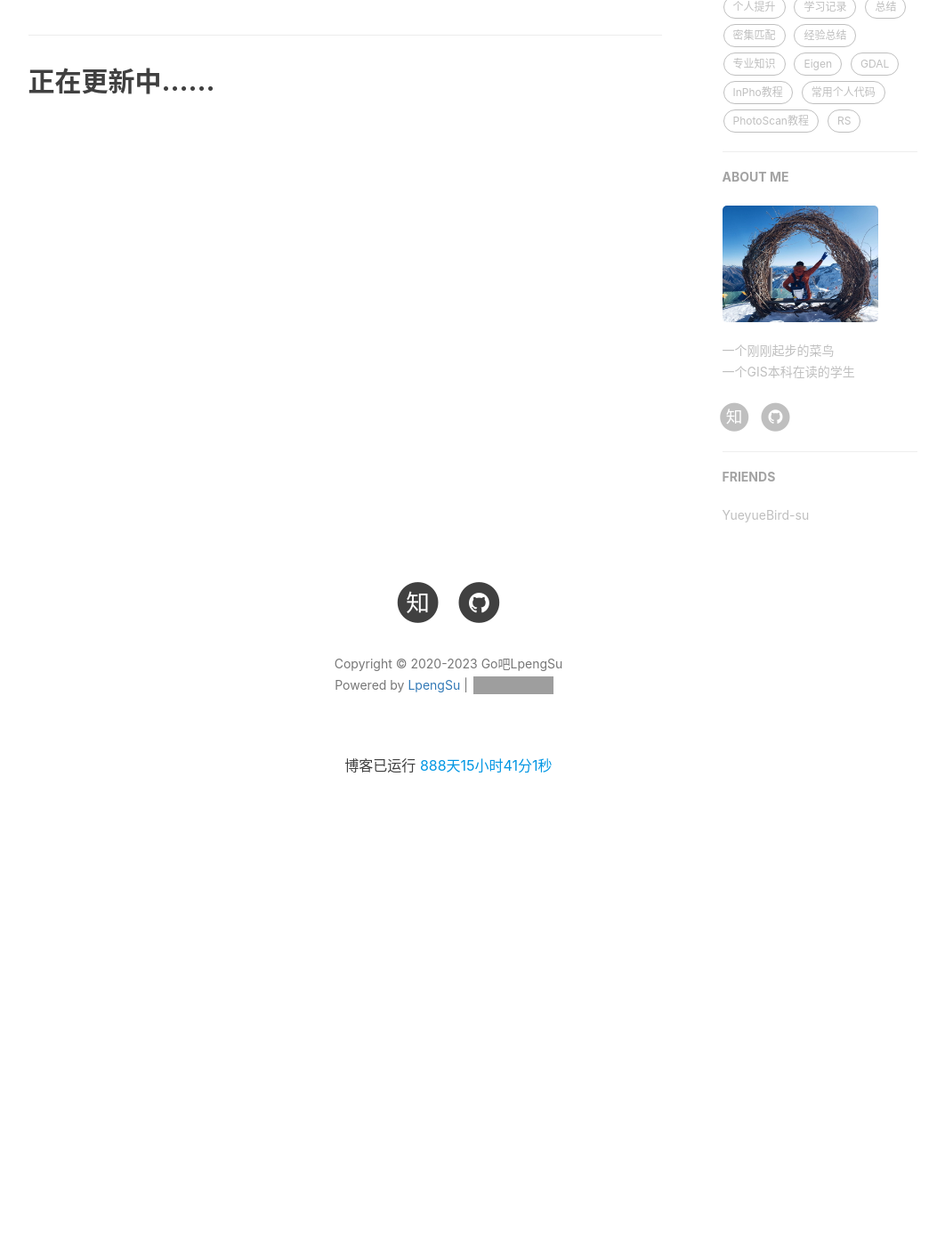
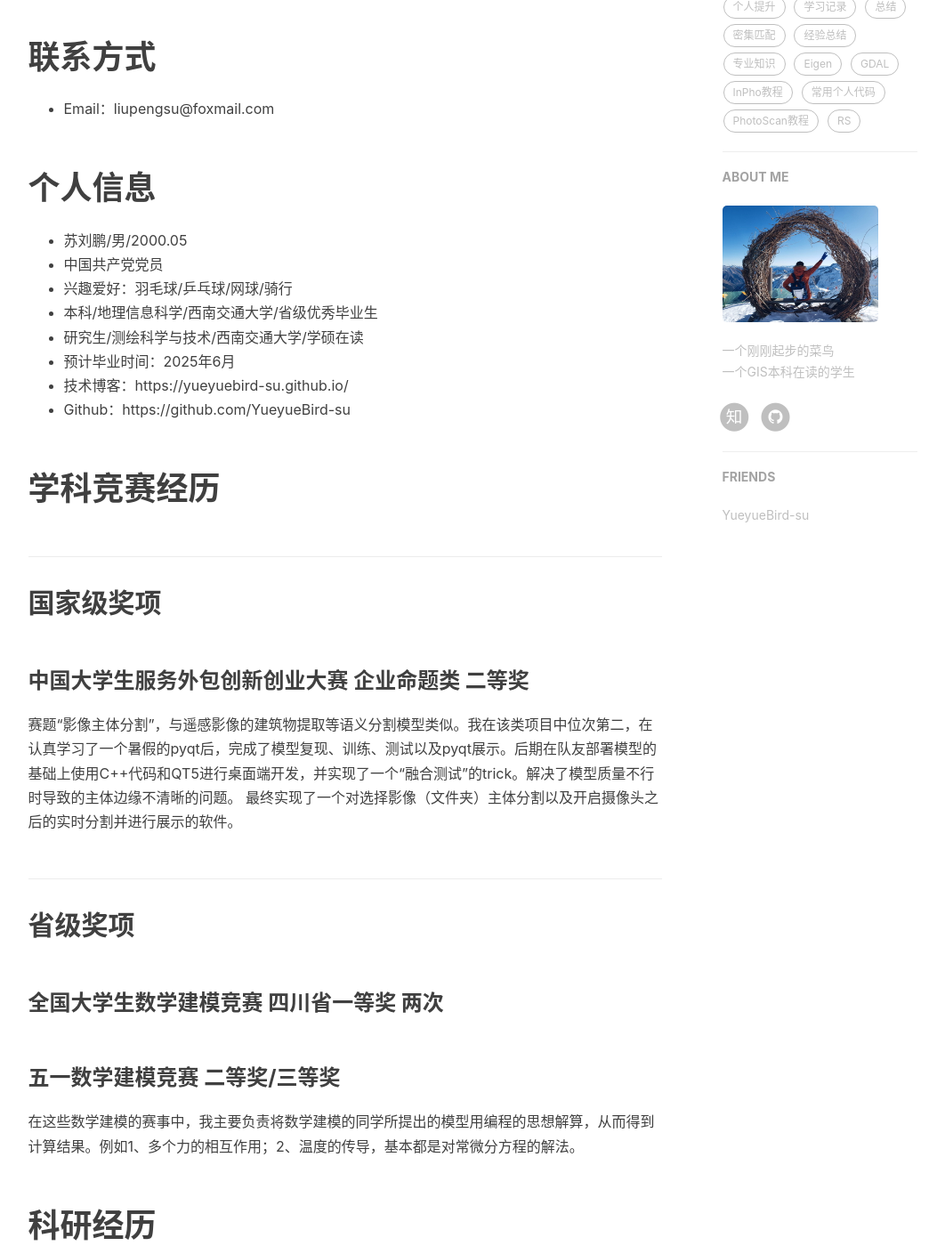
Before and after one commit to YueyueBird-su/YueyueBird-su.github.io, a Jekyll site: the page built from about.html, in a window 1280 px wide and 1400 px high, scrolled down 492 px. Shown: the whole window at 89% size, without its empty margins (136-1198 px from the left). Built offline with Jekyll 4.4.1, drawn with Linux system fonts in a browser that asks for light colours; nearby versions of some CDN libraries; comment, search, counter and statistics services are not loaded; before the commit the page ends 1393 px from its top, so only the background shows below that; some of the changed text lies outside the part shown; grey boxes are pictures that could not be loaded.

Commit message:
add zh cv

```diff
--- a/_includes/about/zh.md
+++ b/_includes/about/zh.md
@@ -1 +1,51 @@
-## 正在更新中……
+# 联系方式
+* Email：liupengsu@foxmail.com
+
+# 个人信息
+
+* 苏刘鹏/男/2000.05
+* 中国共产党党员
+* 兴趣爱好：羽毛球/乒乓球/网球/骑行
+* 本科/地理信息科学/西南交通大学/省级优秀毕业生
+* 研究生/测绘科学与技术/西南交通大学/学硕在读
+* 预计毕业时间：2025年6月
+* 技术博客：https://yueyuebird-su.github.io/
+* Github：https://github.com/YueyueBird-su
+
+# 学科竞赛经历
+
+## 国家级奖项
+
+### 中国大学生服务外包创新创业大赛 企业命题类 二等奖
+赛题“影像主体分割”，与遥感影像的建筑物提取等语义分割模型类似。我在该类项目中位次第二，在认真学习了一个暑假的pyqt后，完成了模型复现、训练、测试以及pyqt展示。后期在队友部署模型的基础上使用C++代码和QT5进行桌面端开发，并实现了一个“融合测试”的trick。解决了模型质量不行时导致的主体边缘不清晰的问题。
+最终实现了一个对选择影像（文件夹）主体分割以及开启摄像头之后的实时分割并进行展示的软件。
+
+## 省级奖项
+### 全国大学生数学建模竞赛 四川省一等奖 两次
+### 五一数学建模竞赛 二等奖/三等奖
+在这些数学建模的赛事中，我主要负责将数学建模的同学所提出的模型用编程的思想解算，从而得到计算结果。例如1、多个力的相互作用；2、温度的传导，基本都是对常微分方程的解法。
+
+# 科研经历
+## 本科毕设 基于可变形卷积的多视影像密集匹配方法
+完成了基于机载影像的多视角影像笔记匹配方法，采用一种可变形特征提取架构解决视角变化导致的特征形变的问题。
+## SRTP 基于拉曼光谱表征和1D卷积神经网络分类的水体污染物溯源
+深度学习的启蒙项目。通过已有数据集对工厂水体排放的拉曼光谱进行分类，达到溯源的目的。其中主要工作是使用pyqt编写窗口。
+最终优秀结题，并申请了一份软件著作权。
+
+
+# 开源作品
+## 开源项目
+正在努力中……
+
+## 技术文章
+
+* [数字图像处理常用函数](https://yueyuebird-su.github.io/2020/11/17/jiHeJiaoZheng/)
+
+
+# 技能清单
+
+以下均为我熟练使用的技能
+
+* C++面向对象编程：STL/Eigen/GDAL/Ceres/QT5
+* Python：Pytorch/Numpy/PyQt/Pytorchlightning
+- - -
```
